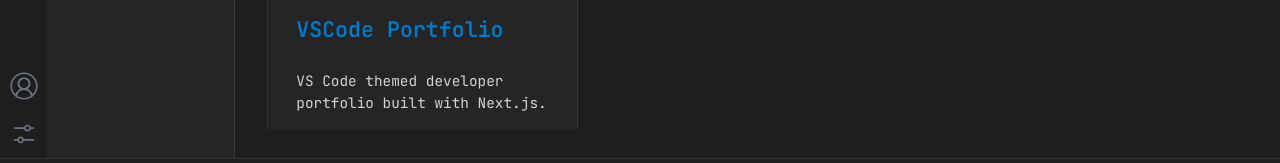
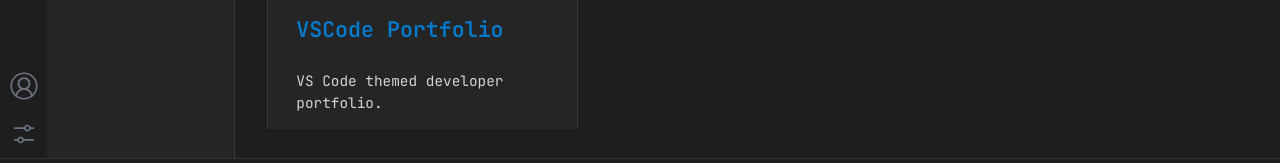
Before and after one commit to pandeyshikhar18/portfoliovs, a Next.js app: page /projects in a window 1280 px wide. Shown: the part 617-780 px from the top of the page. Built offline with nearby package versions, Linux system fonts and the light colour scheme.

Commit message:
projects.ts

```diff
--- a/data/projects.ts
+++ b/data/projects.ts
@@ -30,9 +30,9 @@
   },
   {
     title: 'VSCode Portfolio',
-    description: 'VS Code themed developer portfolio built with Next.js.',
+    description: 'VS Code themed developer portfolio.',
     logo: '/logos/vsc.svg',
-    link: 'https://github.com/itsnitinr/vscode-portfolio',
+    link: 'https://github.com/pandeyshikhar18/portfoliovs',
     slug: 'vscode-portfolio',
   },
 ];
```
